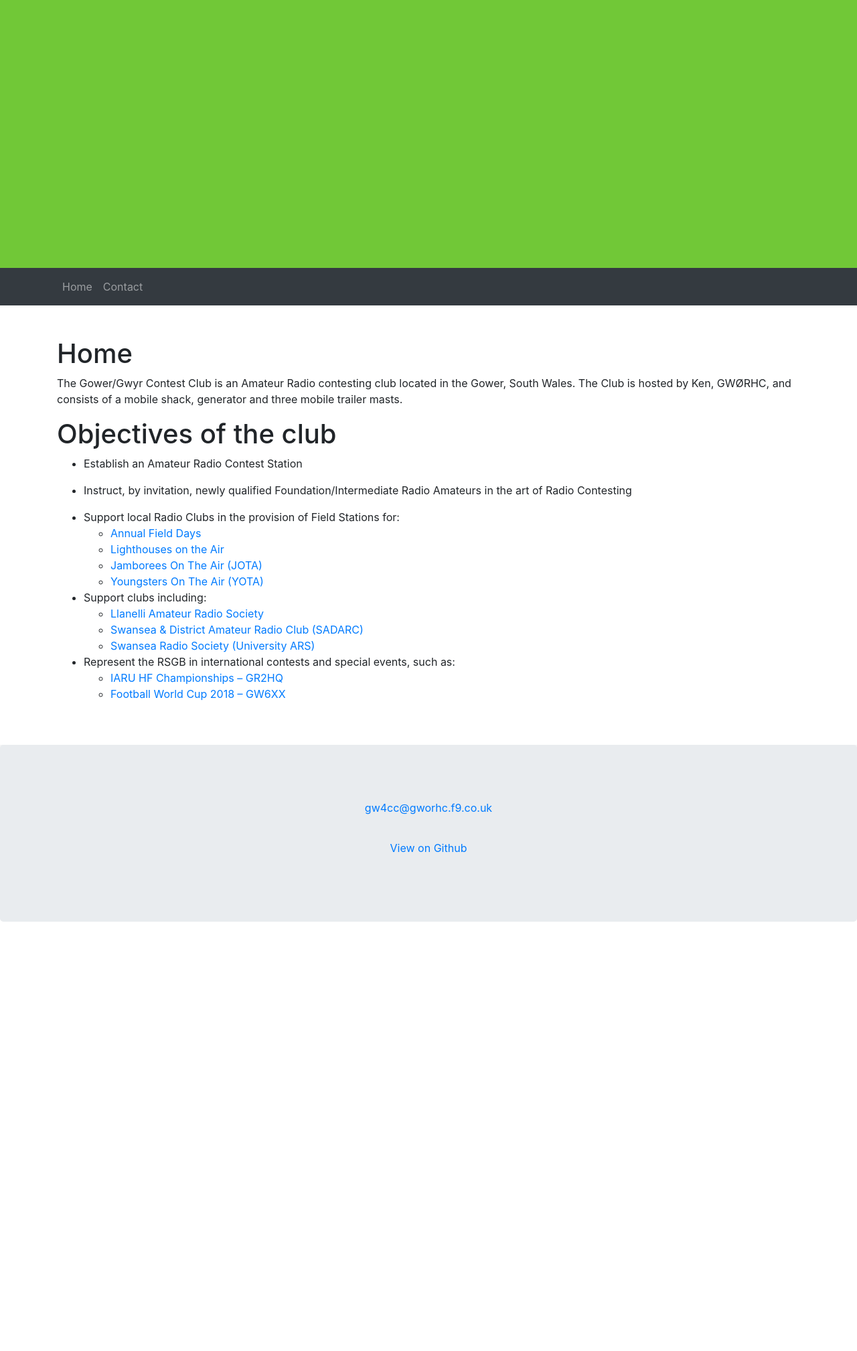
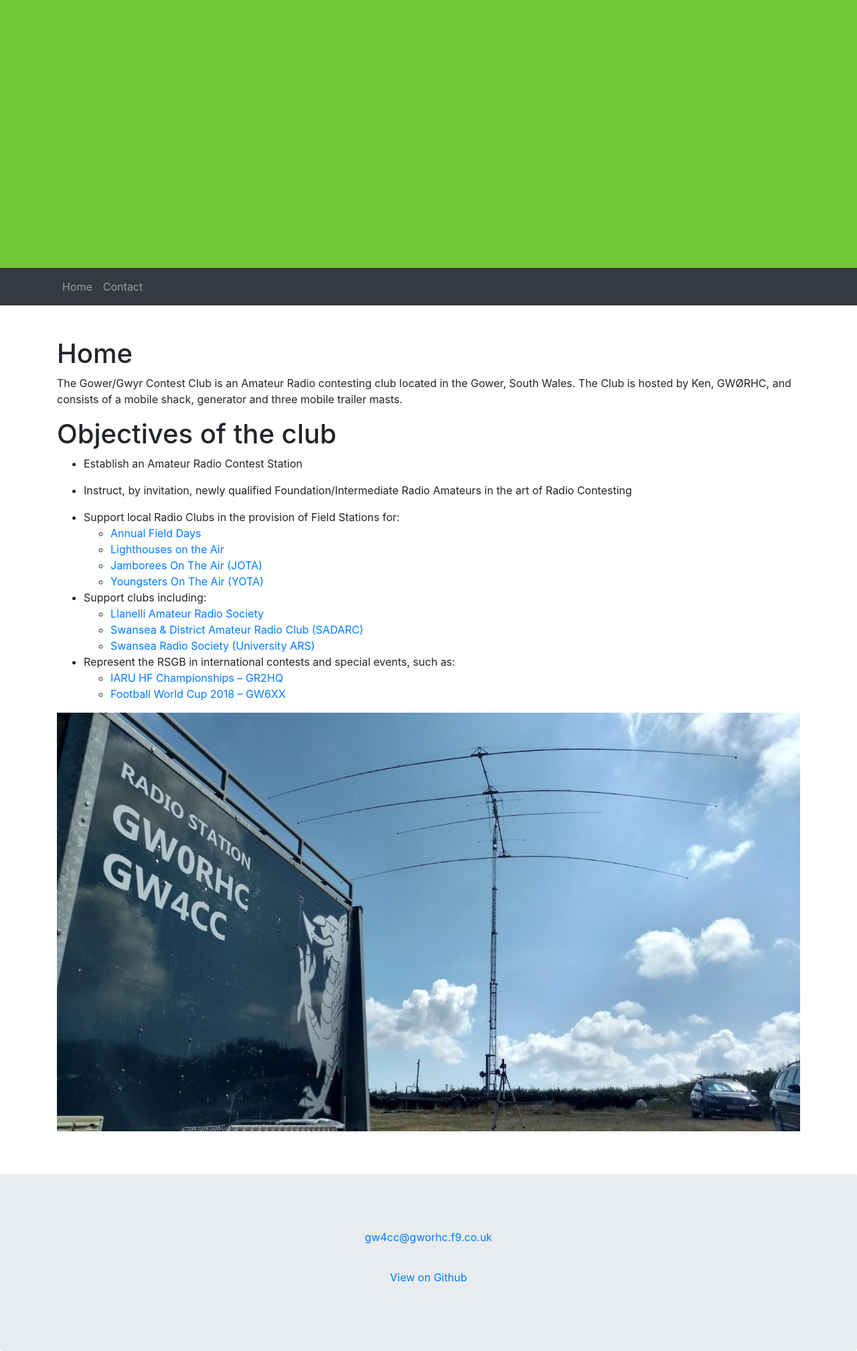
Before and after one commit to pe5er/gw4cc.wales, a Jekyll site: the page built from index.md, in a window 1280 px wide. Shown: the whole page at 67% size. Built offline with Jekyll 4.4.1, drawn with Linux system fonts in a browser that asks for light colours; our own code applies the rules of GitHub Pages for plain Markdown files; before the commit the page ends 1376 px from its top, so only the background shows below that.

Commit message:
Update index.md

```diff
--- a/index.md
+++ b/index.md
@@ -26,3 +26,5 @@ The Gower/Gwyr Contest Club is an Amateur Radio contesting club located in the G
 * Represent the RSGB in international contests and special events, such as:
   * [IARU HF Championships – GR2HQ](http://www.arrl.org/iaru-hf-championship)
   * [Football World Cup 2018 – GW6XX](https://dx-world.net/football-world-cup-2018/)
+
+![Contest Site](/media/Shack-Antenna-Superimposed.jpg "Contest Site")
```
